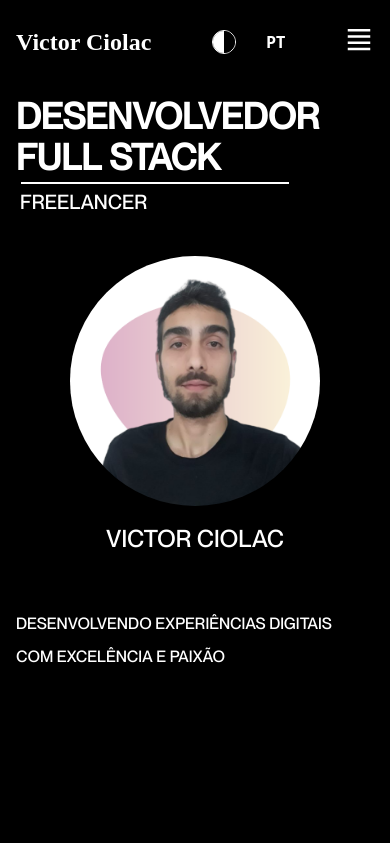
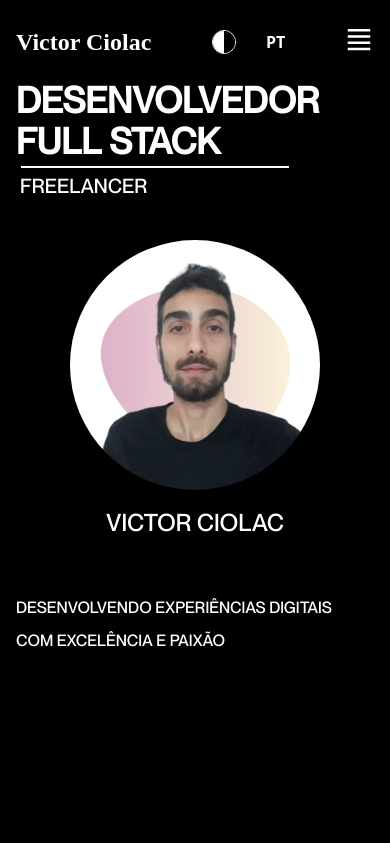
Before and after one commit to vCiolac/portfolio, a Next.js app: page / in a window 390 px wide. Shown: the top 843 px of the page. Built offline with nearby package versions, Linux system fonts and the light colour scheme.

Commit message:
change pt home in mobile

```diff
--- a/src/components/Other/Home/HomeHero.tsx
+++ b/src/components/Other/Home/HomeHero.tsx
@@ -48,7 +48,7 @@ const HomeHero = () => {
       initial={{ opacity: 0 }}
       animate={{ opacity: 1 }}
       transition={{ duration: 0.2 }}
-      className='relative lg:pt-28 pt-24 pb-[1rem] bg-black dark:bg-offwhite text-white dark:text-black h-screen'>
+      className='relative lg:pt-28 pt-20 pb-[1rem] bg-black dark:bg-offwhite text-white dark:text-black h-screen'>
       <div className='md:grid grid-cols-2 h-full'>
         <div className='col-span-1 relative md:px-16 px-4 flex flex-col justify-between'>
           <div ref={hrRef}>
```
